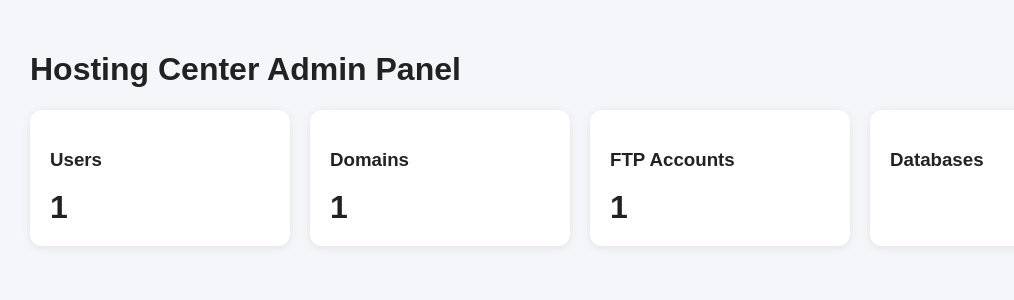
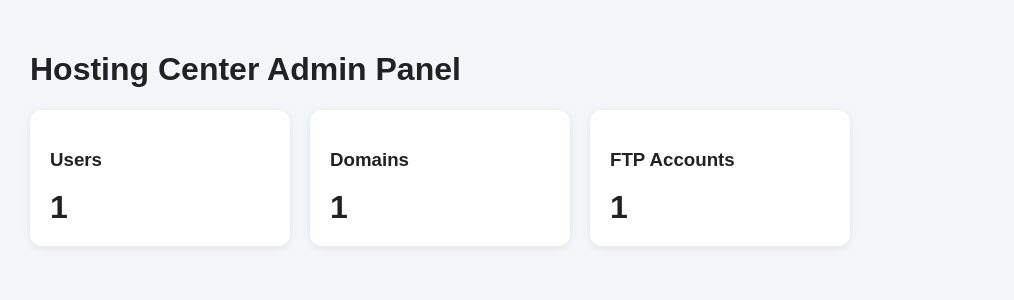
Before and after one commit to Volkoff/bpswe, a Flask app: page / in a window 1280 px wide. Shown: the part 50-350 px from the top of the page, without its empty margins (0-1014 px from the left). Run offline with Flask 3, Linux system fonts and the light colour scheme; data comes from the database, SQL or seed files in the repository; data that the repository does not hold is empty.

Commit message:
Update dashboard.html

```diff
--- a/admin/templates/dashboard.html
+++ b/admin/templates/dashboard.html
@@ -19,7 +19,6 @@
         <div class="card"><h3>Users</h3><p>{{ users_count }}</p></div>
         <div class="card"><h3>Domains</h3><p>{{ domains_count }}</p></div>
         <div class="card"><h3>FTP Accounts</h3><p>{{ ftp_count }}</p></div>
-        <div class="card"><h3>Databases</h3><p>{{ db_count }}</p></div>
     </div>
 </div>
 </body>
```
